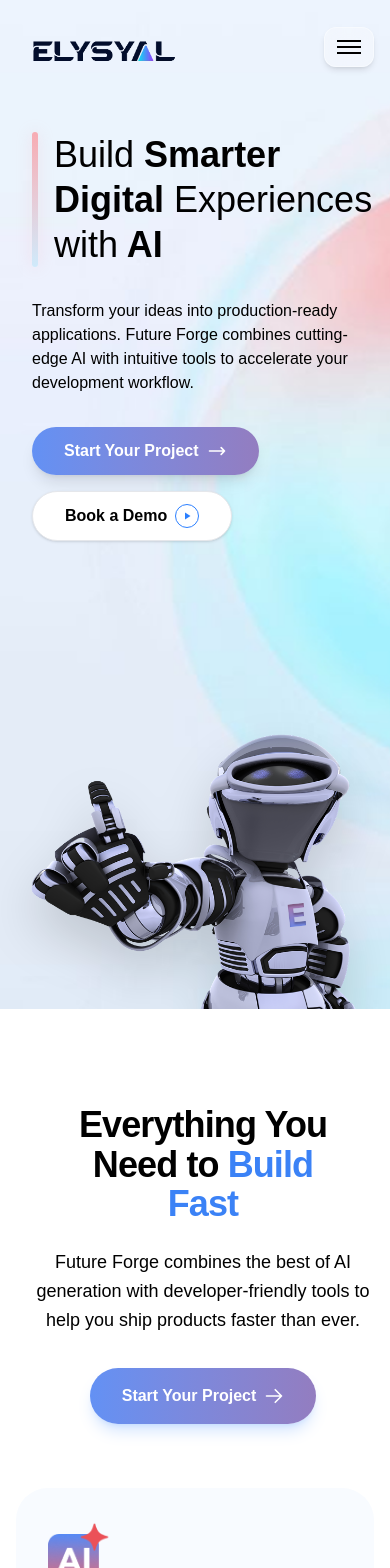
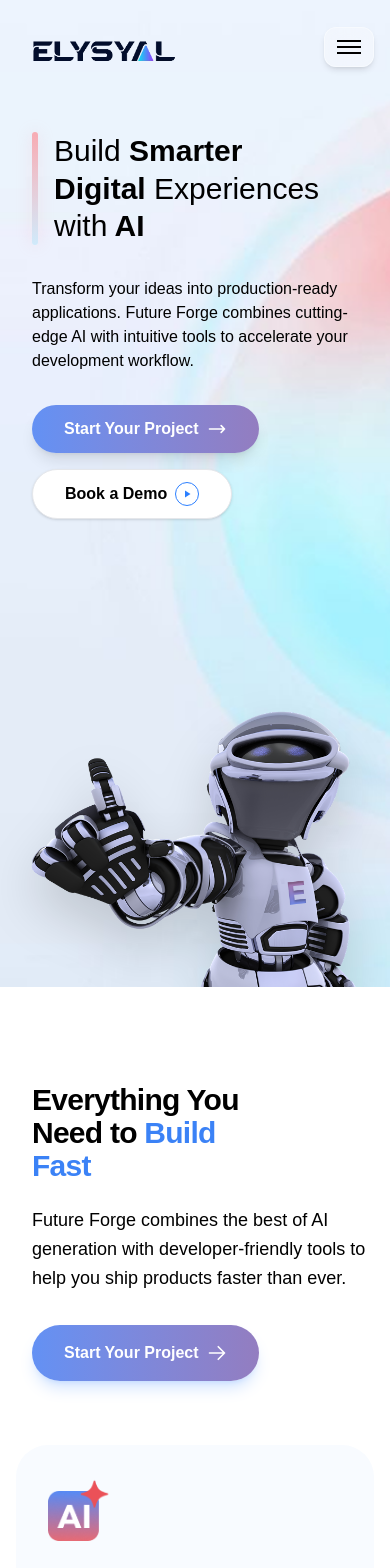
Before and after one commit to bhavya-radicalnow/elysyal-revamp, a Next.js app: page / in a window 390 px wide. Shown: the top 1568 px of the page. Built offline with nearby package versions, Linux system fonts and the light colour scheme.

Commit message:
update the content of hero and whychoose

```diff
--- a/src/app/Tech-stack/page.js
+++ b/src/app/Tech-stack/page.js
@@ -164,7 +164,7 @@ export default function Techstack() {
                 </div>
               ) : (
                 <h2 className="text-4xl md:text-5xl font-bold mb-10 leading-tight text-[#111827]">
-                  Why our <span className="text-[#6391F4]">technology choices</span> <br />
+                  Why our <span className="text-[#6391F4]">technology choices</span>  {" "}
                   <span className="text-[#B58FD8]">help your business</span>
                 </h2>
               )}
--- a/src/components/section/Features.js
+++ b/src/components/section/Features.js
@@ -83,7 +83,7 @@ export default function Features() {
         <div className="grid grid-cols-1 lg:grid-cols-2 gap-16 items-center">
 
           {/* Left Content */}
-          <div className="max-w-xl mx-auto lg:mx-0 text-center lg:text-left pl-4 md:pl-8 xl:pl-16">
+          <div className="max-w-xl mx-auto lg:mx-0  sm:text-left lg:text-left pl-4 md:pl-8 xl:pl-16">
             {isLoading ? (
               <div className="mb-6 space-y-4">
                 <Skeleton height={50} width="90%" />
@@ -91,7 +91,7 @@ export default function Features() {
                 <Skeleton height={50} width="50%" />
               </div>
             ) : (
-              <h2 className="font-bold text-black text-4xl sm:text-5xl lg:text-6xl leading-[1.1] tracking-tight mb-6">
+              <h2 className="font-bold text-black text-3xl sm:text-3xl     lg:text-6xl leading-[1.1] tracking-tight mb-6">
                 Everything You <br />
                 Need to <span className="text-[#3B82F6]">Build</span> <br />
                 <span className="text-[#3B82F6]">Fast</span>
--- a/src/components/section/Hero.js
+++ b/src/components/section/Hero.js
@@ -39,7 +39,7 @@ export default function Hero() {
                 {/* Decorative Vertical Pill */}
                 <div className="w-1.5 md:w-2 rounded-full bg-gradient-to-b from-[#F7ABB3] to-[#CFEAFB] shadow-[0_0_15px_rgba(247,171,179,0.3)]" />
 
-                <h1 className="text-black font-bold leading-tight text-4xl sm:text-5xl md:text-6xl xl:text-3xl">
+                <h1 className="text-black font-bold leading-tight text-3xl sm:text-4xl md:text-6xl xl:text-3xl">
                   <span className="font-normal">Build</span>{" "}
                   <span className="font-bold">Smarter</span>
                   <br />
--- a/src/components/section/WhyChoose.js
+++ b/src/components/section/WhyChoose.js
@@ -37,7 +37,7 @@ export default function WhyChoose() {
                   </div>
                 </div>
               ) : (
-                <h2 className="text-4xl md:text-5xl xl:text-5xl font-extrabold text-[#1F1F1F] tracking-tight flex items-center xl:whitespace-nowrap">
+                <h2 className="text-3xl md:text-5xl xl:text-5xl font-extrabold text-[#1F1F1F] tracking-tight flex items-center xl:whitespace-nowrap">
                   Why Choose ELYSYAL
                 </h2>
               )}
```
